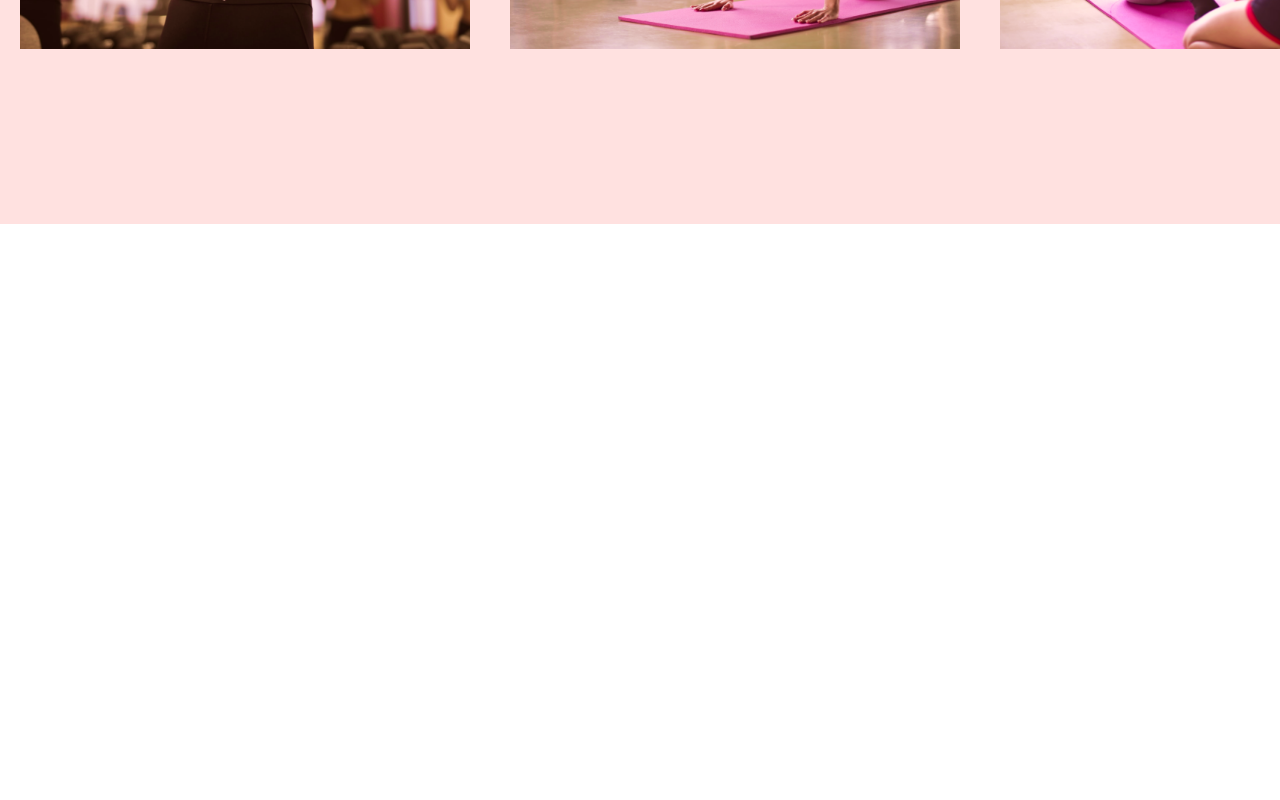
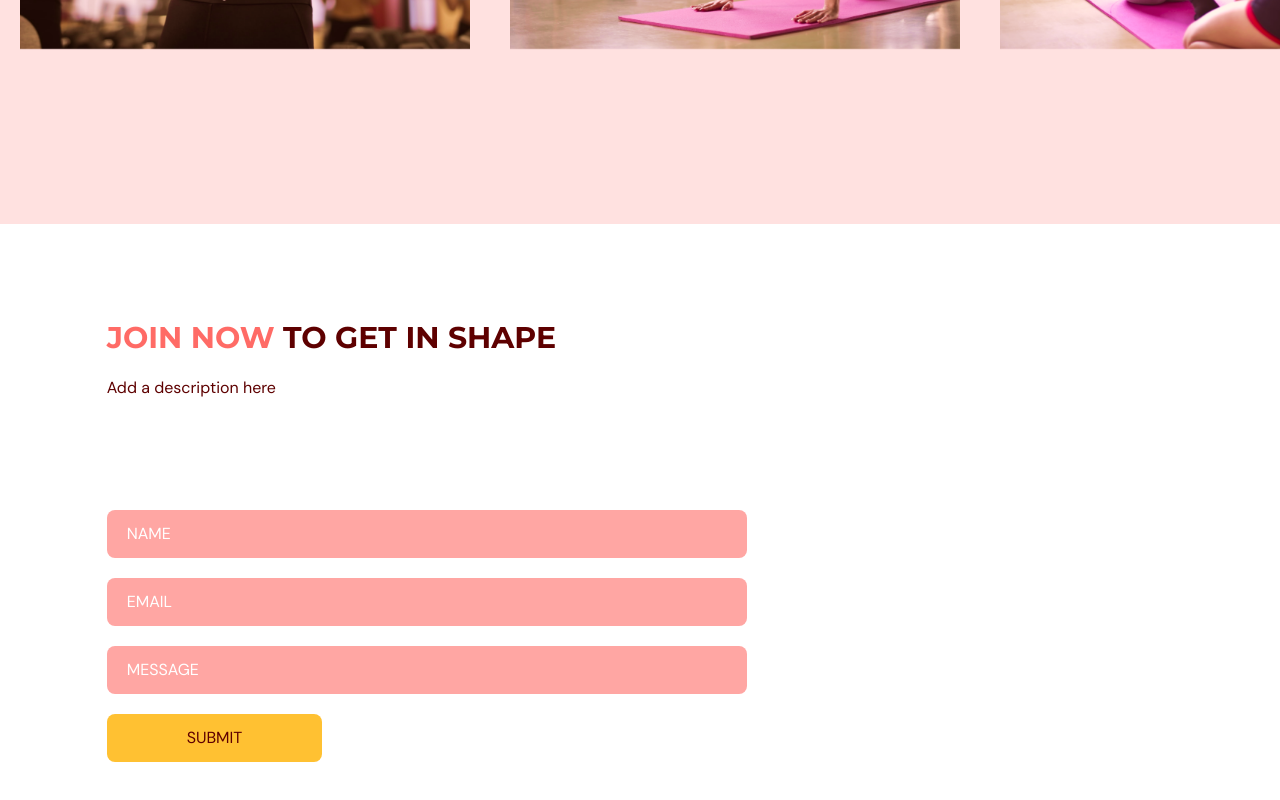
Before and after one commit to aimeepham14/fitness-application, a React (Vite) app in the folder gym-typescript/: page / in a window 1280 px wide. Shown: the part 2742-3542 px from the top of the page. Before the commit the page ends 2966 px from the top, so only its background shows below. Built offline with nearby package versions, Linux system fonts and the light colour scheme.

Commit message:
started contact us form

```diff
--- a/gym-typescript/src/App.tsx
+++ b/gym-typescript/src/App.tsx
@@ -2,6 +2,7 @@
 import Home from '@/scenes/home';
 import OurClasses from '@/scenes/ourClasses';
 import Benefits from "@/scenes/benefits";
+import ContactUs from "@/scenes/contactUs";
 import { useEffect, useState } from "react";
 import { SelectedPage } from "@/shared/types";
 
@@ -34,6 +35,7 @@
       <Home setSelectedPage={setSelectedPage} />
       <Benefits setSelectedPage={setSelectedPage} />
       <OurClasses setSelectedPage={setSelectedPage} />
+      <ContactUs setSelectedPage={setSelectedPage} />
     </div>
   );
 }
--- /dev/null
+++ b/gym-typescript/src/scenes/contactUs/index.tsx
@@ -0,0 +1,132 @@
+import { SelectedPage } from "@/shared/types";
+import { useForm } from "react-hook-form";
+import { motion } from "framer-motion";
+import ContactUsPageGraphic from "@/assets/ContactUsPageGraphic.png";
+import HText from "@/shared/HText";
+
+type Props = {
+    setSelectedPage: (value: SelectedPage ) => void;
+}
+
+const ContactUs = ({ setSelectedPage }: Props) => {
+    const inputStyles = `mt-5 w-full rounded-lg bg-primary-300 px-5 py-3 placeholder-white`;
+
+    const {
+        register,
+        trigger,
+        formState: { errors }
+    } = useForm();
+
+    const onSubmit = async (e: any) => {
+        const isValid = await trigger();
+        if (!isValid) {
+            e.preventDefault();
+        }
+    }
+
+
+  return <section id="contactus" className="mx-auto w-5/6 pt-24 pb-32">
+    <motion.div onViewportEnter={() => setSelectedPage(SelectedPage.ContactUs)}>
+        {/* HEADER */}
+        <motion.div
+            className="md:w-3/5"
+            initial="hidden"
+            whileInView="visible"
+            viewport={{ once: true, amount: 0.5 }}
+            transition={{ delay: 0.2, duration: 0.5 }}
+            variants={{
+                hidden: { opacity: 0, x:-50 },
+                visible: { opacity: 1, x: 0 },
+            }}
+        >
+            <HText>
+                <span className="text-primary-500">JOIN NOW</span> TO GET IN SHAPE
+            </HText>
+            <p className="my-5">Add a description here</p>
+        </motion.div>
+
+        {/* FORM AND IMAGE */}
+        <div className="mt-10 justify-between gap-8 md:flex">
+            <motion.div
+                className="mt-10 basis-3/5 md:mt-0"
+                initial="hidden"
+                whileInView="visible"
+                viewport={{ once: true, amount: 0.5 }}
+                transition={{ delay: 0.2, duration: 0.5 }}
+                variants={{
+                    hidden: { opacity: 0, y: 50 },
+                    visible: { opacity: 1, x: 0 },
+                }}
+            >
+                <form
+                    target="_blank"
+                    onSubmit={onSubmit}
+                    action="https://formsubmit.co/2c6dfa87398f51031bd75ea18219f74c"
+                    method="POST"
+                >
+                    <input
+                        className={inputStyles}
+                        type="text"
+                        placeholder="NAME"
+                        {...register("name", {
+                            required: true,
+                            maxLength: 100,
+                        })}
+                    />
+                    {errors.name && (
+                        <p className="mt-1 text-primary-500">
+                            {errors.name.type === "required" && "This field is required."}
+                            {errors.name.type === "maxLength" && "Max length is 100 characters."}
+                        </p>
+
+                    )}
+                    <input
+                        className={inputStyles}
+                        type="text"
+                        placeholder="EMAIL"
+                        {...register("email", {
+                            required: true,
+                            pattern: /^[A-Z0-9._%+-]+@[A-Z0-9.-]+\.[A-Z]{2,}$/i,
+                        })}
+                    />
+                    {errors.email && (
+                        <p className="mt-1 text-primary-500">
+                            {errors.email.type === "required" && "This field is required."}
+                            {errors.email.type === "pattern" && "Invalid email address."}
+                        </p>
+                    )}
+                    <input
+                        className={inputStyles}
+                        type="text"
+                        placeholder="MESSAGE"
+                        {...register("message", {
+                            required: true,
+                            maxLength: 2000,
+                        })}
+                    />
+                    {errors.message && (
+                        <p className="mt-1 text-primary-500">
+                            {errors.message.type === "required" && "This field is required."}
+                            {errors.message.type === "maxLength" && "Max length is 2000 characters."}
+                        </p>
+                    )}
+
+                    <button
+                        type="submit"
+                        className="mt-5 rounded-lg bg-secondary-500 px-20 py-3 transition duration-500 hover:text-white "
+                    >
+                        SUBMIT
+                    </button>
+
+
+
+                </form>
+            </motion.div>
+        </div>
+
+    </motion.div>
+
+  </section>
+};
+
+export default ContactUs;
--- /dev/null
+++ b/package.json
@@ -0,0 +1,5 @@
+{
+  "dependencies": {
+    "react-hook-form": "^7.43.2"
+  }
+}
```
Also changed, not shown: 1 other file (tests, documents, lock files or other folders).
